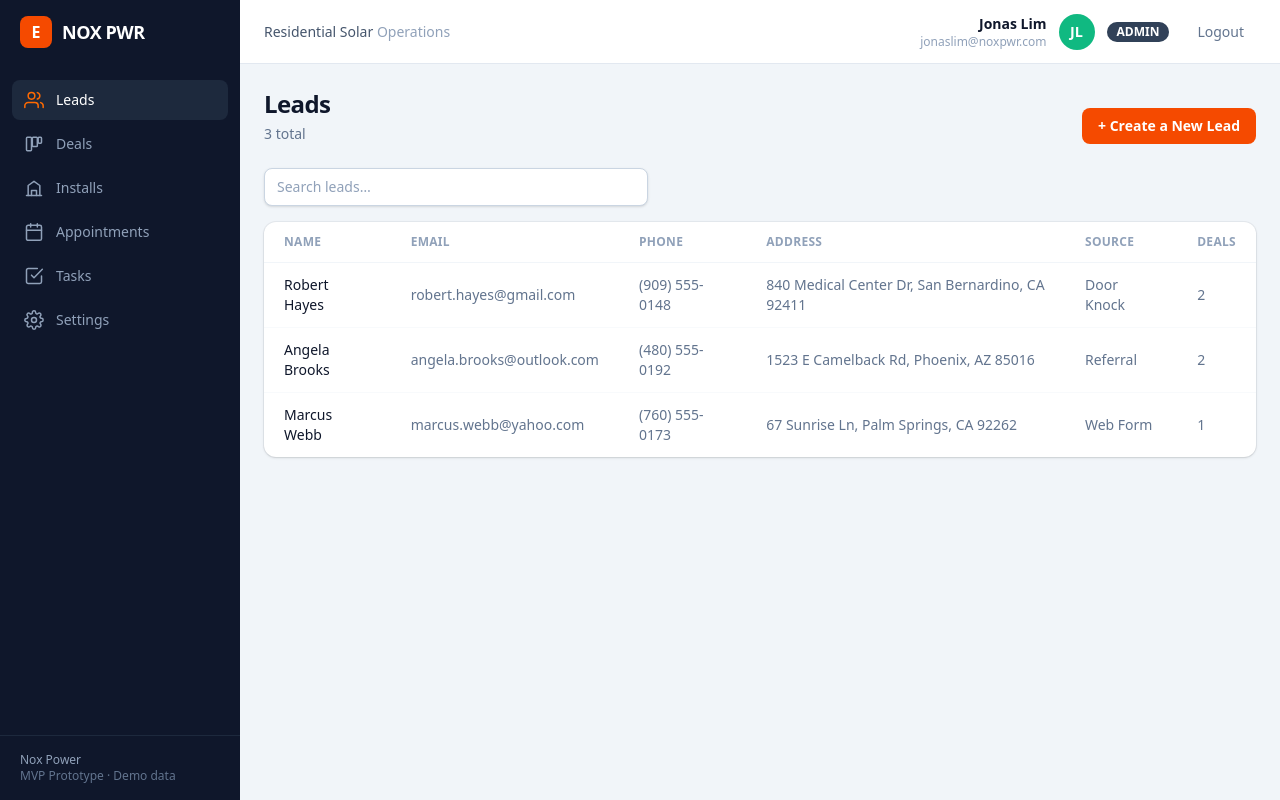
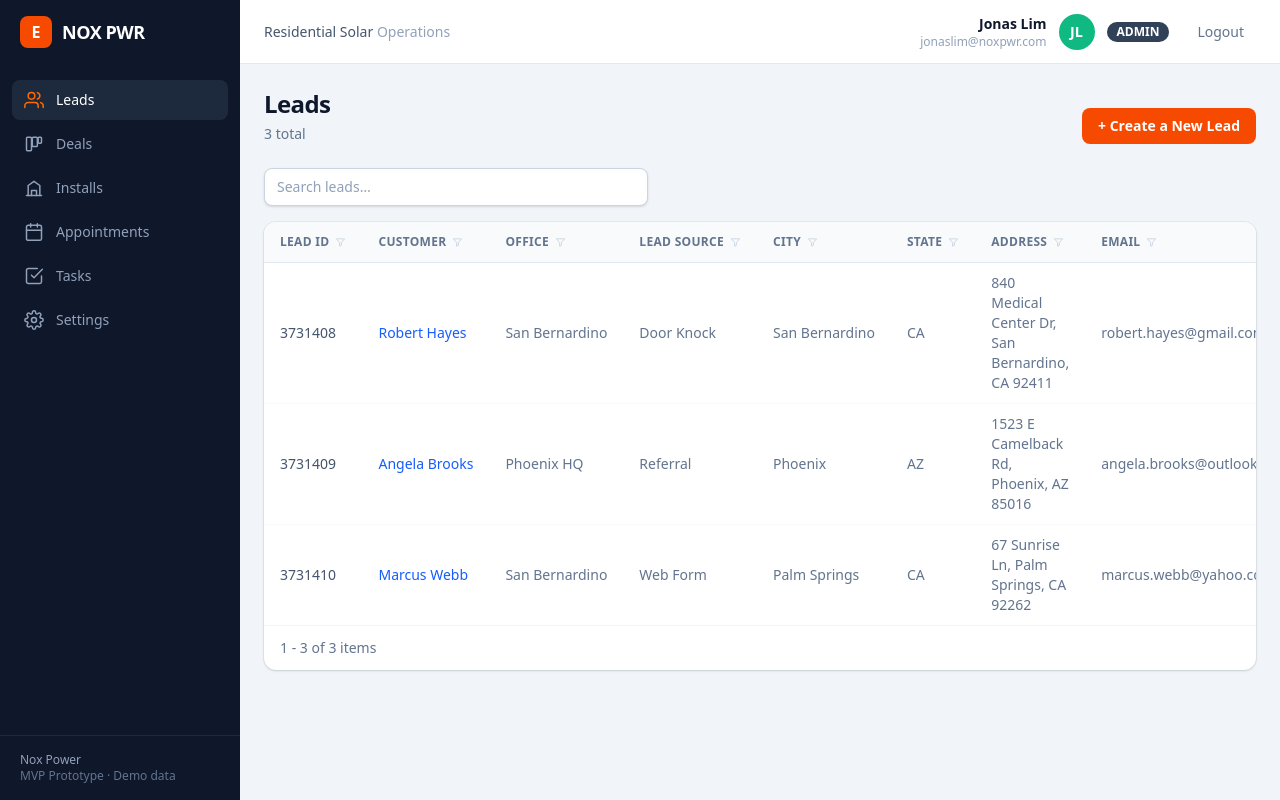
Before and after one commit to jonascarl123/nox-crm, a Next.js app: page /customers in a window 1280 px wide. Built offline with nearby package versions, Linux system fonts and the light colour scheme.

Commit message:
change leads design

```diff
--- a/app/customers/page.tsx
+++ b/app/customers/page.tsx
@@ -3,9 +3,42 @@
 import { useMemo, useState } from "react";
 import Link from "next/link";
 import { useStore } from "@/lib/store";
+import { userById, officeById } from "@/lib/mock-data";
 import { PageHeader } from "@/components/ui/Card";
 import { Input } from "@/components/ui/Field";
 import Button from "@/components/ui/Button";
+
+const COLUMNS = [
+  "Lead ID",
+  "Customer",
+  "Office",
+  "Lead Source",
+  "City",
+  "State",
+  "Address",
+  "Email",
+  "Phone",
+  "Lead Status",
+  "Last Appointment",
+  "Referrer",
+  "Next Appointment",
+  "Lead Owner",
+  "Setter",
+];
+
+// Deterministic 7-digit lead code from a customer id (stable across renders).
+function leadCode(id: string): string {
+  let h = 0;
+  for (let i = 0; i < id.length; i++) h = (h * 31 + id.charCodeAt(i)) >>> 0;
+  return String(3730000 + (h % 9999));
+}
+
+function parseCityState(address: string): { city: string; state: string } {
+  const parts = address.split(",").map((p) => p.trim());
+  const city = parts[1] ?? "";
+  const state = (parts[2] ?? "").split(/\s+/)[0] ?? "";
+  return { city, state };
+}
 
 export default function LeadsPage() {
   const { customers, deals } = useStore();
@@ -20,8 +53,10 @@
     );
   }, [customers, search]);
 
-  const dealCount = (id: string) =>
-    deals.filter((d) => d.customerId === id).length;
+  const ownerFor = (customerId: string) => {
+    const deal = deals.find((d) => d.customerId === customerId);
+    return userById(deal?.repId);
+  };
 
   return (
     <div>
@@ -44,24 +79,44 @@
       </div>
 
       <div className="overflow-hidden rounded-xl bg-white shadow-sm ring-1 ring-slate-900/5">
-        <table className="w-full text-sm">
+        <div className="scrollbar-thin overflow-x-auto">
+          <table className="w-full min-w-[1500px] text-sm">
             <thead>
-            <tr className="border-b border-slate-100 text-left text-xs font-semibold uppercase tracking-wide text-slate-400">
-              <th className="px-5 py-3">Name</th>
-              <th className="px-5 py-3">Email</th>
-              <th className="px-5 py-3">Phone</th>
-              <th className="px-5 py-3">Address</th>
-              <th className="px-5 py-3">Source</th>
-              <th className="px-5 py-3">Deals</th>
+              <tr className="border-b border-slate-200 bg-slate-50 text-left text-xs font-semibold uppercase tracking-wide text-slate-500">
+                {COLUMNS.map((col) => (
+                  <th key={col} className="whitespace-nowrap px-4 py-3">
+                    <span className="flex items-center gap-1.5">
+                      {col}
+                      <svg
+                        width="11"
+                        height="11"
+                        viewBox="0 0 24 24"
+                        fill="none"
+                        stroke="currentColor"
+                        strokeWidth="2"
+                        className="text-slate-300"
+                      >
+                        <path d="M3 4h18l-7 8v6l-4 2v-8z" />
+                      </svg>
+                    </span>
+                  </th>
+                ))}
               </tr>
             </thead>
             <tbody>
-            {filtered.map((c) => (
+              {filtered.map((c) => {
+                const { city, state } = parseCityState(c.address);
+                const owner = ownerFor(c.id);
+                const office = officeById(c.officeId);
+                return (
                   <tr
                     key={c.id}
                     className="border-b border-slate-50 last:border-0 hover:bg-slate-50"
                   >
-                <td className="px-5 py-3 font-medium text-slate-900">
+                    <td className="whitespace-nowrap px-4 py-2.5 text-slate-600">
+                      {leadCode(c.id)}
+                    </td>
+                    <td className="whitespace-nowrap px-4 py-2.5 font-medium text-blue-600">
                       <Link
                         href={`/customers/${c.id}`}
                         className="hover:underline"
@@ -69,18 +124,52 @@
                         {c.firstName} {c.lastName}
                       </Link>
                     </td>
-                <td className="px-5 py-3 text-slate-500">{c.email}</td>
-                <td className="px-5 py-3 text-slate-500">{c.phone}</td>
-                <td className="px-5 py-3 text-slate-500">{c.address}</td>
-                <td className="px-5 py-3 text-slate-500">
-                  {c.leadSource ?? "—"}
+                    <td className="whitespace-nowrap px-4 py-2.5 text-slate-500">
+                      {office?.name ?? ""}
                     </td>
-                <td className="px-5 py-3 text-slate-500">{dealCount(c.id)}</td>
+                    <td className="whitespace-nowrap px-4 py-2.5 text-slate-500">
+                      {c.leadSource ?? ""}
+                    </td>
+                    <td className="whitespace-nowrap px-4 py-2.5 text-slate-500">
+                      {city}
+                    </td>
+                    <td className="whitespace-nowrap px-4 py-2.5 text-slate-500">
+                      {state}
+                    </td>
+                    <td className="px-4 py-2.5 text-slate-500">{c.address}</td>
+                    <td className="whitespace-nowrap px-4 py-2.5 text-slate-500">
+                      {c.email}
+                    </td>
+                    <td className="whitespace-nowrap px-4 py-2.5 text-slate-500">
+                      {c.phone}
+                    </td>
+                    <td className="whitespace-nowrap px-4 py-2.5 text-slate-500">
+                      New
+                    </td>
+                    <td className="whitespace-nowrap px-4 py-2.5 text-slate-400">
+                      —
+                    </td>
+                    <td className="whitespace-nowrap px-4 py-2.5 text-slate-400">
+                      —
+                    </td>
+                    <td className="whitespace-nowrap px-4 py-2.5 text-slate-400">
+                      —
+                    </td>
+                    <td className="whitespace-nowrap px-4 py-2.5 text-slate-500">
+                      {owner?.name ?? ""}
+                    </td>
+                    <td className="whitespace-nowrap px-4 py-2.5 text-slate-400">
+                      —
+                    </td>
                   </tr>
-            ))}
+                );
+              })}
               {filtered.length === 0 && (
                 <tr>
-                <td colSpan={6} className="px-5 py-10 text-center text-slate-400">
+                  <td
+                    colSpan={COLUMNS.length}
+                    className="px-5 py-10 text-center text-slate-400"
+                  >
                     No leads match your search.
                   </td>
                 </tr>
@@ -88,6 +177,13 @@
             </tbody>
           </table>
         </div>
+
+        <div className="flex items-center justify-between border-t border-slate-100 px-4 py-3 text-sm text-slate-500">
+          <span>
+            1 - {filtered.length} of {customers.length} items
+          </span>
+        </div>
+      </div>
     </div>
   );
 }
```
Lines whose indentation alone changed are shown as unchanged.
